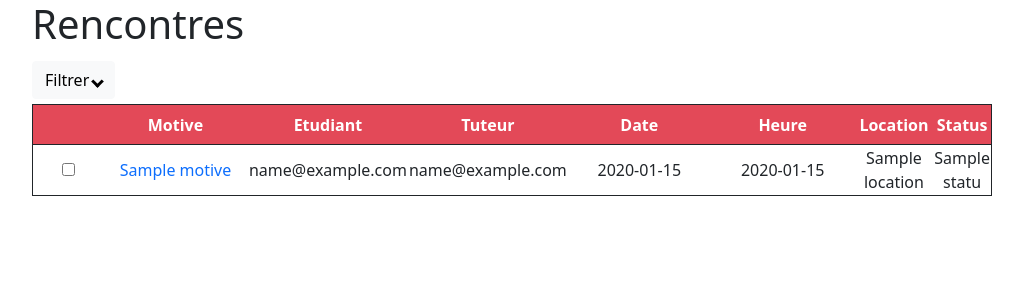
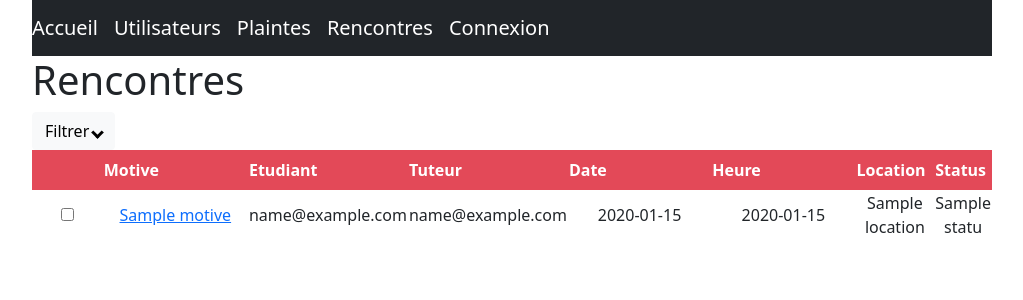
Before and after one commit to FrederickPerazzelli/projetWebTuteur, a Symfony app: template templates/meeting/index.html.twig in a window 1280 px wide. Shown: the top 300 px of the page, without its empty margins (128-1151 px from the left). Run offline with Twig, Linux system fonts and the light colour scheme; the template is opened without the code that fills it: most values are stand-ins (such as "Sample title", 1, 10 or a date in 2020); some libraries are stand-ins or nearby versions.

Commit message:
Commit Bootstrap header

```diff
--- a/templates/complaint/index.html.twig
+++ b/templates/complaint/index.html.twig
@@ -3,6 +3,7 @@
 {% block title %}Hello ComplaintController!{% endblock %}
 
 {% block body %}
+{% include 'header.html.twig' %}
 <div class="listePlainte">
     <table>
         <tr>
--- a/templates/header.html.twig
+++ b/templates/header.html.twig
@@ -2,15 +2,17 @@
 
 {% block body %}
 
-<li><a href="{{ path('app_home') }}"> Accueil </a></li>
-<li><a href="{{ path('users') }}"> Utilisateurs </a></li>
-<li><a href="{{ path('app_complaint') }}"> Plaintes </a></li>
-
+<nav class="navbar navbar-expand-lg navbar-dark bg-dark">
+    <a class="navbar-brand" href="{{ path('app_home') }}"> Accueil </a>
+    <a class="navbar-brand" href="{{ path('users') }}"> Utilisateurs </a>
+    <a class="navbar-brand" href="{{ path('app_complaint') }}"> Plaintes </a>
+    <a class="navbar-brand" href="{{ path('app_meeting') }}"> Rencontres </a>
 
 {% if app.user %}
-<li><a href="{{ path('app_logout') }}"> Déconnexion </a></li>
+<a class="navbar-brand" href="{{ path('app_logout') }}"> Déconnexion </a>
 {% else %}
-<li><a href="{{ path('app_login') }}"> Connexion </a></li>
+<a class="navbar-brand"  href="{{ path('app_login') }}"> Connexion </a>
 {% endif %}
 
+</nav>
 {% endblock %}
--- a/templates/meeting/index.html.twig
+++ b/templates/meeting/index.html.twig
@@ -93,6 +93,7 @@
     </style>
 
     <!--===================== HTML =====================-->
+    {% include 'header.html.twig' %}
     <h1>Rencontres</h1>
     <div class="flex-row">
         <button id="filterButton" class="btn btn-light">Filtrer <i class="arrow down" id="filterArrow"></i></button>
--- a/templates/meeting/meeting.html.twig
+++ b/templates/meeting/meeting.html.twig
@@ -76,6 +76,8 @@
             overflow-y: scroll;
         }
     </style>
+
+    {% include 'header.html.twig' %}
     <h1>Rencontre</h1>
     {{ form_start(form) }}
     <div id="profileForm" class="flex-row wrap">
--- a/templates/user/index.html.twig
+++ b/templates/user/index.html.twig
@@ -101,6 +101,7 @@
     </style>
 
     <!--===================== HTML =====================-->
+    {% include 'header.html.twig' %}
     <h1>Utilisateurs</h1>
     <div class="flex-row">
         <button id="filterButton" class="btn btn-light">Filtrer <i class="arrow down" id="filterArrow"></i></button>
--- a/templates/user/profile.html.twig
+++ b/templates/user/profile.html.twig
@@ -86,6 +86,7 @@
             overflow-y: scroll;
         }
     </style>
+    {% include 'header.html.twig' %}
     <h1>Profil</h1>
     {{ form_start(form) }}
     <div id="profileForm" class="flex-row wrap">
```
